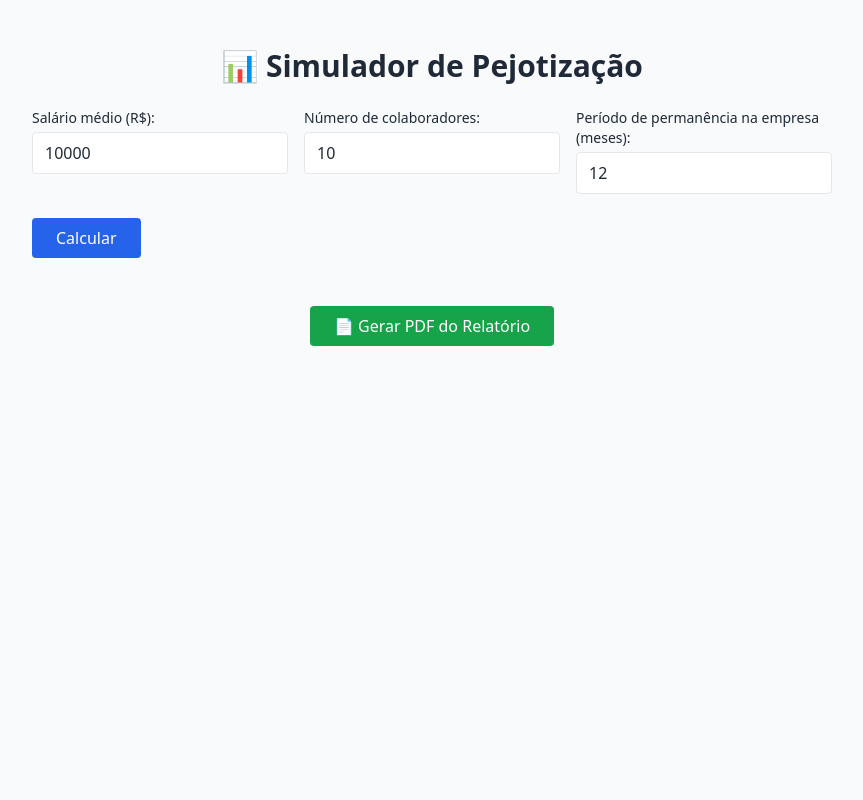
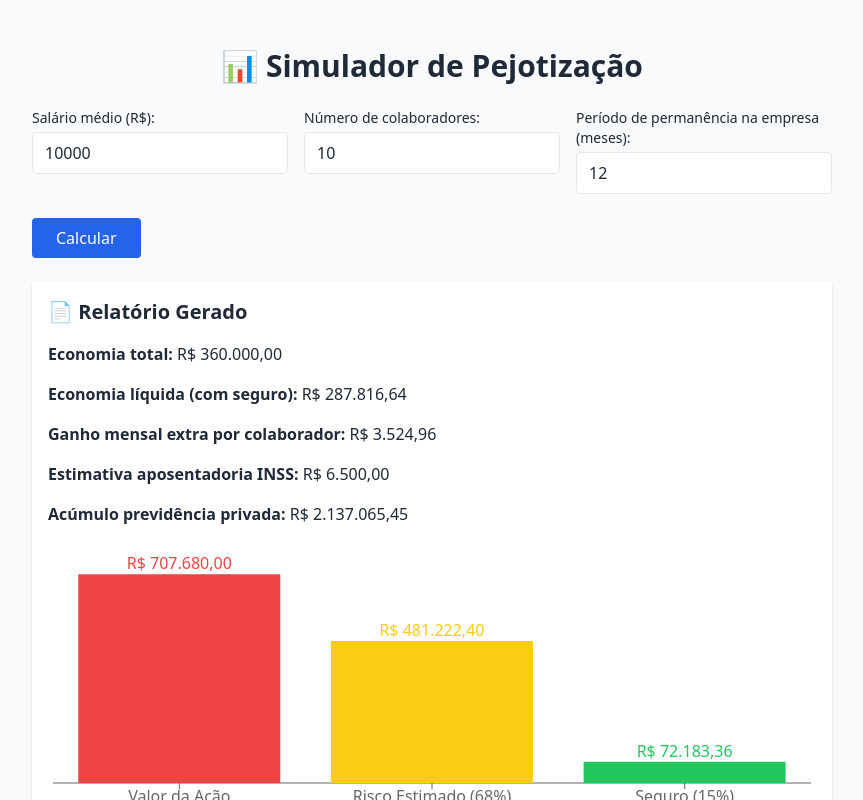
Before and after one commit to gmunareto/simulador-pejotizacao, a React (Vite) app: page / in a window 1280 px wide. Both pictures are taken after a click on the button "Calcular". Shown: the top 800 px of the page, without its empty margins (208-1071 px from the left). Built offline with nearby package versions, Linux system fonts and the light colour scheme.

Commit message:
Update SimuladorPejotizacao.jsx

```diff
--- a/src/SimuladorPejotizacao.jsx
+++ b/src/SimuladorPejotizacao.jsx
@@ -106,6 +106,29 @@ export default function SimuladorPejotizacao() {
 
       {resultado && (
         <>
+          <div ref={pdfRef} className="mt-6 bg-white p-4 rounded shadow space-y-4">
+            <h2 className="text-xl font-semibold">📄 Relatório Gerado</h2>
+            <p><strong>Economia total:</strong> {f(resultado.economiaTotal)}</p>
+            <p><strong>Economia líquida (com seguro):</strong> {f(resultado.economiaLiquida)}</p>
+            <p><strong>Ganho mensal extra por colaborador:</strong> {f(resultado.ganhoMensalExtra)}</p>
+            <p><strong>Estimativa aposentadoria INSS:</strong> {f(resultado.estimativaAposentadoriaINSS)}</p>
+            <p><strong>Acúmulo previdência privada:</strong> {f(resultado.acumuladoPrivado)}</p>
+
+            <ResponsiveContainer width="100%" height={300}>
+              <BarChart data={dadosGrafico}>
+                <XAxis dataKey="name" />
+                <Tooltip formatter={f} />
+                <Legend />
+                <Bar dataKey="valor">
+                  {dadosGrafico.map((entry, index) => (
+                    <Cell key={`cell-${index}`} fill={entry.cor} />
+                  ))}
+                  <LabelList dataKey="valor" formatter={f} position="top" />
+                </Bar>
+              </BarChart>
+            </ResponsiveContainer>
+          </div>
+
           <div className="text-center">
             <button onClick={gerarPDF} className="mt-6 bg-green-600 text-white px-6 py-2 rounded hover:bg-green-700">
               📄 Gerar PDF do Relatório
```
